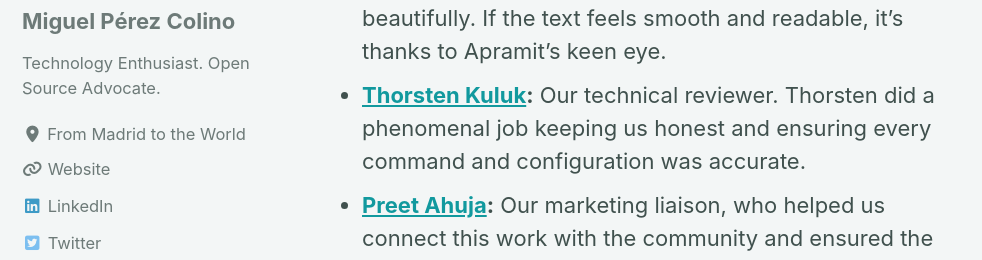
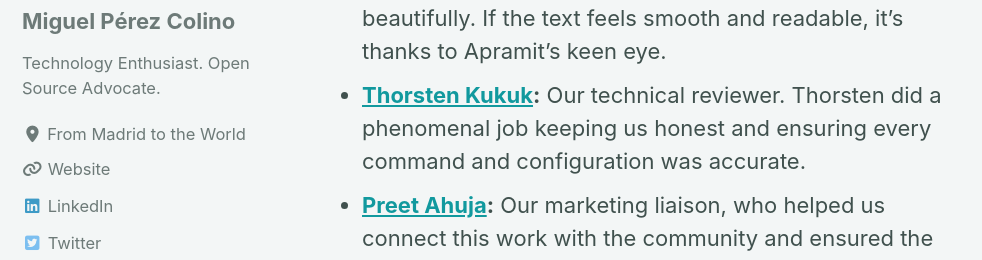
Before and after one commit to juanbrny/mmmmmmpc.github.io, a Jekyll site: the page built from _posts/2026-02-04-SLES16-admin-book.md, in a window 1280 px wide and 900 px high, scrolled down 2381 px. Shown: the part 178-438 px from the top of the window, without its empty margins (0-982 px from the left). Built offline with Jekyll 4.4.1, drawn with Linux system fonts in a browser that asks for light colours; cached includes are drawn as plain includes; some web fonts are replaced.

Commit message:
Fix typo Thorsten surname

```diff
--- a/_posts/2026-02-04-SLES16-admin-book.md
+++ b/_posts/2026-02-04-SLES16-admin-book.md
@@ -26,7 +26,7 @@ Writing a book of this scale is never a solo mission. It was a collaborative lab
 * **[Sergio Ocón Cárdenas](https://www.linkedin.com/in/sergioocon/):** My fellow co-author. Navigating the depths of SLES 16 with Sergio made the process not only smoother but much more insightful.
 * **[Pablo Iranzo Gómez](https://www.linkedin.com/in/iranzo/):** A huge thank you to Pablo, who provided vital content and shared his deep technical expertise to ensure we covered the right ground.
 * **[Apramit Bhattacharya](https://www.linkedin.com/in/apramit-bhattacharya-223901235/):** Our editor, who performed the "magic" of making our technical explanations flow beautifully. If the text feels smooth and readable, it’s thanks to Apramit’s keen eye.
-* **[Thorsten Kuluk](https://www.linkedin.com/in/thorsten-kukuk/):** Our technical reviewer. Thorsten did a phenomenal job keeping us honest and ensuring every command and configuration was accurate.
+* **[Thorsten Kukuk](https://www.linkedin.com/in/thorsten-kukuk/):** Our technical reviewer. Thorsten did a phenomenal job keeping us honest and ensuring every command and configuration was accurate.
 * **[Preet Ahuja](https://www.linkedin.com/in/meetarajani/):** Our marketing liaison, who helped us connect this work with the community and ensured the world knew what we were building.
 * **[Miguel Pérez Colino](https://www.linkedin.com/in/miguelpc/):** Myself :-D
 
```
